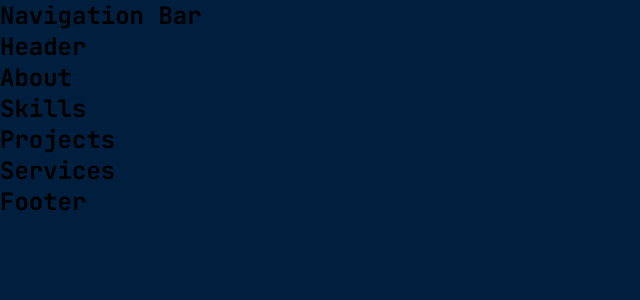
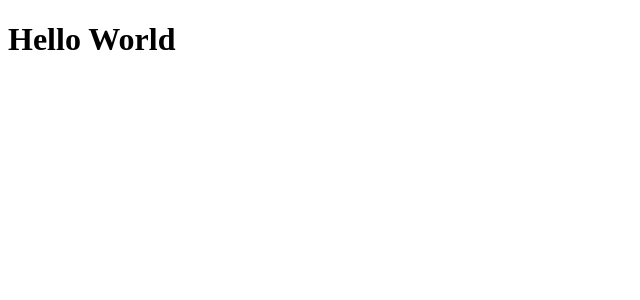
Before and after one commit to julioCoronetti/julioCoronetti.github.io, a React (Vite) app: page / in a window 1280 px wide. Shown: the top 300 px of the page, without its empty margins (0-640 px from the left). Built offline with nearby package versions, Linux system fonts and the light colour scheme; the HTML template or start-up script is replaced by a standard one.

Commit message:
Set up project structure

```diff
--- a/package.json
+++ b/package.json
@@ -11,7 +11,8 @@
   },
   "dependencies": {
     "react": "^19.0.0",
-    "react-dom": "^19.0.0"
+    "react-dom": "^19.0.0",
+    "styled-components": "^6.1.15"
   },
   "devDependencies": {
     "@eslint/js": "^9.19.0",
--- a/src/App.tsx
+++ b/src/App.tsx
@@ -1,25 +1,11 @@
-import { About } from "./components/About";
-import { Footer } from "./components/Footer";
-import { Header } from "./components/Header";
-import { NavigationBar } from "./components/NavigationBar";
-import { Projects } from "./components/Projects";
-import { Services } from "./components/Services";
-import { Skills } from "./components/Skills";
-
-import "./global.css";
+import { ThemeProvider } from "styled-components";
+import { defaultTheme } from "./styles/themes/default";
 
 const App = () => {
-
   return (
-    <div>
-      <NavigationBar />
-      <Header />
-      <About />
-      <Skills />
-      <Projects />
-      <Services />
-      <Footer/>
-    </div>
+    <ThemeProvider theme={defaultTheme}>
+      <h1>Hello World</h1>
+    </ThemeProvider>
   )
 }
 
--- a/src/components/About.tsx
+++ /dev/null
@@ -1,7 +0,0 @@
-export const About = () => {
-    return (
-        <nav>
-            <h1>About</h1>
-        </nav>
-    )
-}
--- a/src/components/Footer.tsx
+++ /dev/null
@@ -1,7 +0,0 @@
-export const Footer = () => {
-    return (
-        <nav>
-            <h1>Footer</h1>
-        </nav>
-    )
-}
--- a/src/components/Header.tsx
+++ /dev/null
@@ -1,7 +0,0 @@
-export const Header = () => {
-    return (
-        <nav>
-            <h1>Header</h1>
-        </nav>
-    )
-}
--- a/src/components/NavigationBar.tsx
+++ /dev/null
@@ -1,7 +0,0 @@
-export const NavigationBar = () => {
-    return (
-        <nav>
-            <h1>Navigation Bar</h1>
-        </nav>
-    )
-}
--- a/src/components/Projects.tsx
+++ /dev/null
@@ -1,7 +0,0 @@
-export const Projects = () => {
-    return (
-        <nav>
-            <h1>Projects</h1>
-        </nav>
-    )
-}
--- a/src/components/Services.tsx
+++ /dev/null
@@ -1,7 +0,0 @@
-export const Services = () => {
-    return (
-        <nav>
-            <h1>Services</h1>
-        </nav>
-    )
-}
--- a/src/components/Skills.tsx
+++ /dev/null
@@ -1,7 +0,0 @@
-export const Skills = () => {
-    return (
-        <nav>
-            <h1>Skills</h1>
-        </nav>
-    )
-}
--- a/src/global.css
+++ /dev/null
@@ -1,23 +0,0 @@
-:root {
-    --green: #2EFE81;
-    --gray-400: #BACEE4;
-    --gray-700: #768494;
-    --blue-dark: #001F3F;
-}
-
-* {
-    margin: 0;
-    padding: 0;
-    box-sizing: border-box;
-
-    scroll-behavior: smooth;
-}
-
-body {
-    background: var(--blue-dark);
-    -webkit-font-smoothing: antialiased;
-
-    font-family: 'JetBrains Mono';
-    font-weight: 400;
-    font-size: 1rem;
-}
--- /dev/null
+++ b/src/styles/themes/default.ts
@@ -0,0 +1,7 @@
+export const defaultTheme = {
+
+    "green-500": "#2EFE81",
+    "gray-300": "#BACEE4",
+    "gray-600":"#768494",
+    "blue-dark": "#001F3F"
+}
```
Also changed, not shown: src/styles/global.ts (added), 1 other file (tests, documents, lock files or other folders).
